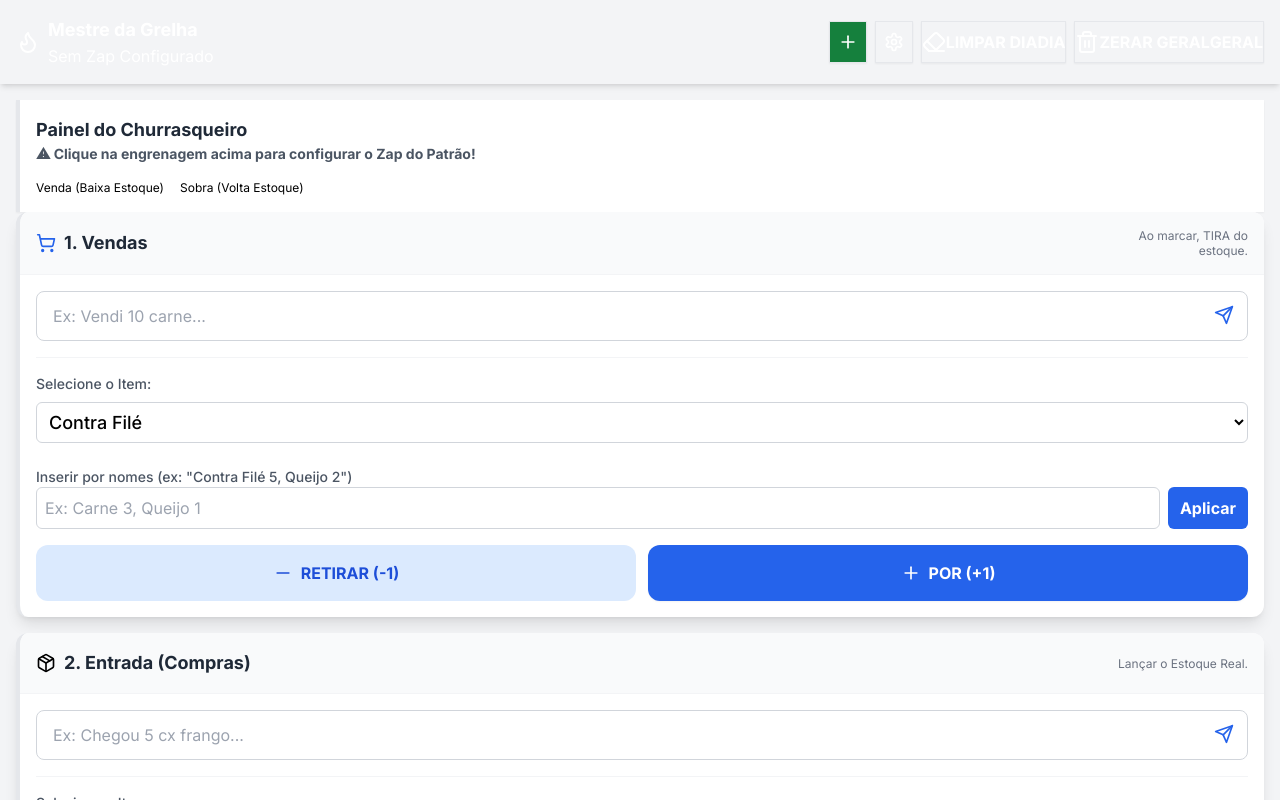
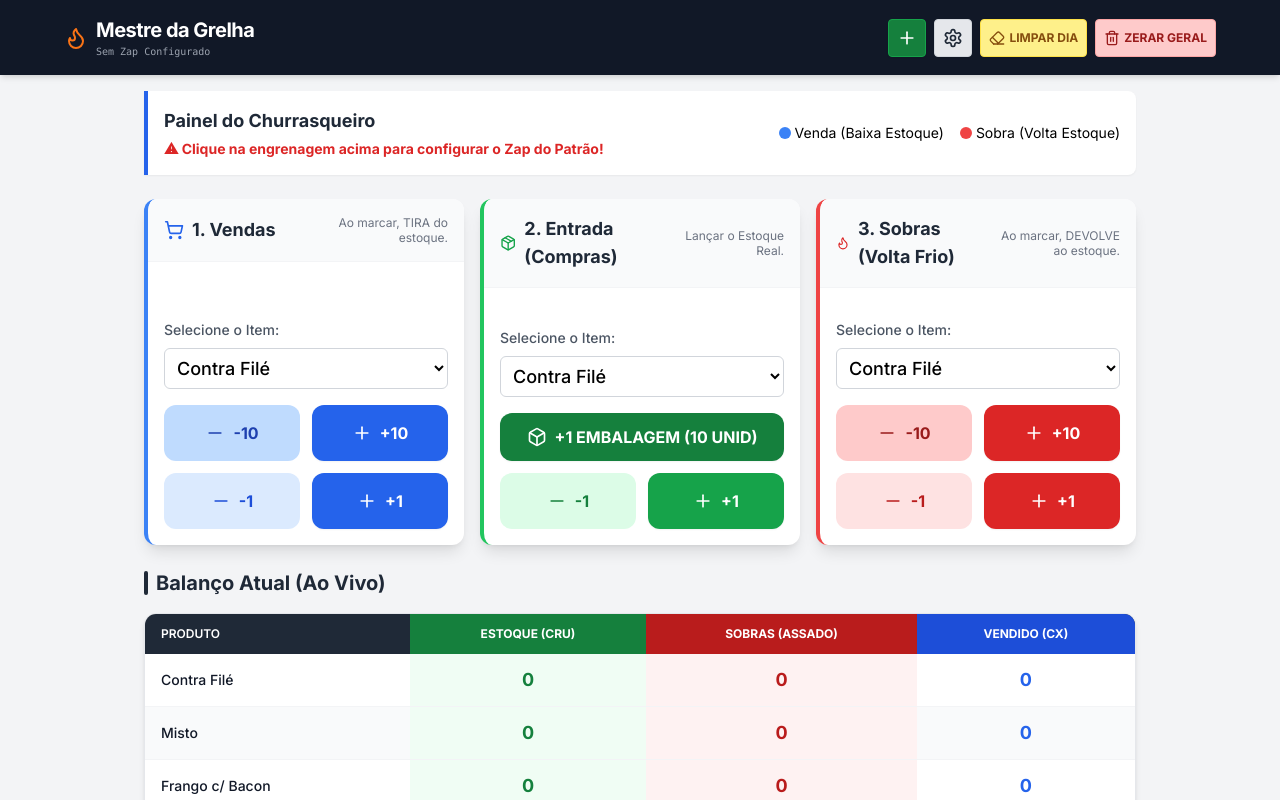
Before and after one commit to hackneural26/resenha-, a React (Vite) app: page / in a window 1280 px wide. Shown: the top 800 px of the page. Built offline with nearby package versions, Linux system fonts and the light colour scheme.

Commit message:
feat: simplify sales UI and fix button colors

```diff
--- a/App.tsx
+++ b/App.tsx
@@ -348,7 +348,7 @@ const App: React.FC = () => {
 
             <button
               onClick={openSettings}
-              className="bg-gray-700 hover:bg-gray-600 text-white transition-colors flex items-center justify-center p-2 rounded shadow-sm border border-gray-600"
+              className="bg-gray-200 hover:bg-gray-300 text-gray-800 transition-colors flex items-center justify-center p-2 rounded shadow-sm border border-gray-300"
               title="Configurar Número do Patrão"
             >
               <Settings className="w-5 h-5" />
@@ -356,7 +356,7 @@ const App: React.FC = () => {
 
             <button
               onClick={handleClearDailyMetricsOnly}
-              className="bg-yellow-600 hover:bg-yellow-500 text-white transition-colors flex items-center gap-1 text-[10px] md:text-xs uppercase font-bold border border-yellow-500 px-2 py-2 rounded shadow-sm"
+              className="bg-yellow-200 hover:bg-yellow-300 text-yellow-800 transition-colors flex items-center gap-1 text-[10px] md:text-xs uppercase font-bold border border-yellow-300 px-2 py-2 rounded shadow-sm"
               title="Limpar apenas Vendas e Sobras, manter Estoque"
             >
               <Eraser className="w-4 h-4" />
@@ -365,7 +365,7 @@ const App: React.FC = () => {
             </button>
             <button
               onClick={resetData}
-              className="bg-red-900 hover:bg-red-700 text-white transition-colors flex items-center gap-1 text-[10px] md:text-xs uppercase font-bold border border-red-700 px-2 py-2 rounded shadow-sm"
+              className="bg-red-200 hover:bg-red-300 text-red-800 transition-colors flex items-center gap-1 text-[10px] md:text-xs uppercase font-bold border border-red-300 px-2 py-2 rounded shadow-sm"
               title="Apagar tudo e começar do zero"
             >
               <Trash2 className="w-4 h-4" />
--- a/components/ActionCard.tsx
+++ b/components/ActionCard.tsx
@@ -1,6 +1,5 @@
 import React, { useState } from 'react';
-import { Loader2, Mic, Send, Plus, Minus, Box } from 'lucide-react';
-import { parseVoiceInput } from '../services/geminiService';
+import { Plus, Minus, Box } from 'lucide-react';
 import { InputContext, SkewerItem } from '../types';
 
 interface ActionCardProps {
@@ -22,12 +21,14 @@ export const ActionCard: React.FC<ActionCardProps> = ({
   items,
   onUpdate
 }) => {
-  const [inputText, setInputText] = useState('');
-  const [loading, setLoading] = useState(false);
-  const [selectedItem, setSelectedItem] = useState<string>(items[0].id);
-  const [bulkByName, setBulkByName] = useState('');
+  const [selectedItem, setSelectedItem] = useState<string>(items.length > 0 ? items[0].id : '');
 
   const handleManualSubmit = (delta: number) => {
+    if (!selectedItem) {
+      alert("Por favor, adicione um item primeiro antes de fazer alterações.");
+      return;
+    }
+
     let field: keyof SkewerItem;
 
     if (context === 'SALES') field = 'sold';
@@ -37,105 +38,24 @@ export const ActionCard: React.FC<ActionCardProps> = ({
     onUpdate(selectedItem, field, delta);
   };
 
-  const handleBulkByName = () => {
-    const text = bulkByName.trim();
-    if (!text) return;
-
-    const numberWords: Record<string, number> = {
-      'zero': 0, 'um': 1, 'uma': 1, 'dois': 2, 'duas': 2, 'três': 3, 'tres': 3,
-      'quatro': 4, 'cinco': 5, 'seis': 6, 'sete': 7, 'oito': 8, 'nove': 9,
-      'dez': 10, 'onze': 11, 'doze': 12, 'treze': 13, 'catorze': 14, 'quatorze': 14,
-      'quinze': 15, 'dezesseis': 16, 'dezessete': 17, 'dezoito': 18, 'dezenove': 19,
-      'vinte': 20
+  // Cores dinâmicas para os botões baseadas no contexto
+  const getButtonColor = (isPlus: boolean, isLarge: boolean = false) => {
+      const baseColors = {
+        'PRODUCTION': { plus: 'bg-red-600 hover:bg-red-700', minus: 'bg-red-100 text-red-700 hover:bg-red-200' },
+        'ENTRY':      { plus: 'bg-green-600 hover:bg-green-700', minus: 'bg-green-100 text-green-700 hover:bg-green-200' },
+        'SALES':      { plus: 'bg-blue-600 hover:bg-blue-700', minus: 'bg-blue-100 text-blue-700 hover:bg-blue-200' },
       };
 
-    const parts = text.split(/[.,;]+/).map(p => p.trim()).filter(Boolean);
-    const errors: string[] = [];
+      const style = baseColors[context];
+      const color = isPlus ? style.plus : style.minus;
 
-    const normalize = (s: string) => s.toLowerCase().normalize('NFD').replace(/\p{Diacritic}/gu, '').replace(/[^a-z0-9\s]/g, '').trim();
+      // Botões grandes (+10) sempre com cor sólida
+      if (isLarge && isPlus) return style.plus;
+      if (isLarge && !isPlus) return context === 'SALES' ? 'bg-blue-200 text-blue-800 hover:bg-blue-300' :
+                                  context === 'PRODUCTION' ? 'bg-red-200 text-red-800 hover:bg-red-300' :
+                                  'bg-green-200 text-green-800 hover:bg-green-300';
 
-    parts.forEach(part => {
-      let qty: number | null = null;
-      let namePart: string | null = null;
-
-      // Try patterns like: "2 espeto de nome" or "dois espeto de nome"
-      let m = part.match(/^(\d+|[a-zA-ZÀ-ÿ]+)\s+(?:espeto?s?|unidades?|unid)?(?:\s+de\s+)?(.+)$/i);
-      if (m) {
-        const numStr = m[1];
-        const maybeName = m[2];
-        if (/^\d+$/.test(numStr)) qty = Number(numStr);
-        else {
-          const n = numStr.toLowerCase().normalize('NFD').replace(/\p{Diacritic}/gu, '');
-          qty = numberWords[n] ?? null;
-        }
-        namePart = maybeName;
-      } else {
-        // Try patterns like: "nome 2" or "nome dois"
-        m = part.match(/^(.+?)\s+(\d+|[a-zA-ZÀ-ÿ]+)$/i);
-        if (m) {
-          const maybeName = m[1];
-          const numStr = m[2];
-          if (/^\d+$/.test(numStr)) qty = Number(numStr);
-          else {
-            const n = numStr.toLowerCase().normalize('NFD').replace(/\p{Diacritic}/gu, '');
-            qty = numberWords[n] ?? null;
-          }
-          namePart = maybeName;
-        }
-      }
-
-      if (qty === null || !namePart) {
-        errors.push(part);
-        return;
-      }
-
-      const cleaned = normalize(namePart);
-      const found = items.find(i => normalize(i.name).includes(cleaned) || i.id.toLowerCase() === cleaned.replace(/\s+/g, '_'));
-      if (!found) {
-        errors.push(part);
-        return;
-      }
-
-      // Map context to field
-      let field: keyof SkewerItem;
-      if (context === 'SALES') field = 'sold';
-      else if (context === 'ENTRY') field = 'stock';
-      else field = 'leftover';
-
-      onUpdate(found.id, field, qty);
-    });
-
-    if (errors.length) alert('Não foi possível entender: ' + errors.join(' / '));
-    setBulkByName('');
-  };
-
-  const handleAISubmit = async (e: React.FormEvent) => {
-    e.preventDefault();
-    if (!inputText.trim()) return;
-
-    setLoading(true);
-    const result = await parseVoiceInput(inputText, context);
-    setLoading(false);
-
-    if (result && result.itemId) {
-      let field: keyof SkewerItem;
-
-      if (context === 'SALES') field = 'sold';
-      else if (context === 'ENTRY') field = 'stock';
-      else field = 'leftover';
-
-      onUpdate(result.itemId, field, result.quantity);
-      setInputText('');
-    } else {
-      alert("Não entendi o item ou a quantidade. Tente: '10 de carne' ou '5 pacotes de queijo'.");
-    }
-  };
-
-  // Cores dinâmicas para os botões baseadas no contexto
-  const getButtonColor = (isPlus: boolean) => {
-      if (context === 'PRODUCTION') return isPlus ? 'bg-red-600 hover:bg-red-700' : 'bg-red-100 text-red-700 hover:bg-red-200';
-      if (context === 'ENTRY') return isPlus ? 'bg-green-600 hover:bg-green-700' : 'bg-green-100 text-green-700 hover:bg-green-200';
-      return isPlus ? 'bg-blue-600 hover:bg-blue-700' : 'bg-blue-100 text-blue-700 hover:bg-blue-200';
+      return color;
   };
 
   return (
@@ -149,54 +69,24 @@ export const ActionCard: React.FC<ActionCardProps> = ({
       </div>
 
       <div className="p-4 flex-1 flex flex-col gap-4">
-        {/* AI Input Area */}
-        <form onSubmit={handleAISubmit} className="relative">
-          <input
-            type="text"
-            value={inputText}
-            onChange={(e) => setInputText(e.target.value)}
-            placeholder={context === 'ENTRY' ? "Ex: Chegou 5 cx frango..." : context === 'PRODUCTION' ? "Ex: Sobrou 5 queijo..." : "Ex: Vendi 10 carne..."}
-            className="w-full pl-4 pr-12 py-3 rounded-lg border border-gray-300 focus:ring-2 focus:ring-blue-500 focus:border-transparent outline-none transition-all"
-          />
-          <button
-            type="submit"
-            disabled={loading}
-            className="absolute right-2 top-2 p-1.5 text-blue-600 hover:bg-blue-50 rounded-md transition-colors"
-          >
-            {loading ? <Loader2 className="w-5 h-5 animate-spin" /> : <Send className="w-5 h-5" />}
-          </button>
-        </form>
-
         {/* Manual Controls */}
-        <div className="mt-auto pt-4 border-t border-gray-100">
+        <div className="mt-auto pt-4">
           <label className="block text-sm font-medium text-gray-600 mb-2">Selecione o Item:</label>
           <select
             className="w-full p-2 mb-4 border border-gray-300 rounded-md bg-white text-lg font-medium"
             value={selectedItem}
             onChange={(e) => setSelectedItem(e.target.value)}
+            disabled={items.length === 0}
           >
-            {items.map(i => (
+            {items.length > 0 ? (
+              items.map(i => (
                 <option key={i.id} value={i.id}>{i.name}</option>
-            ))}
+              ))
+            ) : (
+              <option>Nenhum item adicionado</option>
+            )}
           </select>
 
-          {/* Bulk by name input */}
-          <label className="block text-sm font-medium text-gray-600 mt-2">Inserir por nomes (ex: "Contra Filé 5, Queijo 2")</label>
-          <div className="flex gap-2 mb-4">
-            <input
-              type="text"
-              value={bulkByName}
-              onChange={(e) => setBulkByName(e.target.value)}
-              placeholder={context === 'ENTRY' ? "Ex: Queijo 5, Frango 2" : "Ex: Carne 3, Queijo 1"}
-              className="flex-1 p-2 border border-gray-300 rounded-md"
-            />
-            <button
-              onClick={handleBulkByName}
-              className="py-2 px-3 bg-blue-600 text-white rounded-md font-bold"
-            >
-              Aplicar
-            </button>
-          </div>
           {/* Botões de Ação */}
           <div className="flex flex-col gap-3">
 
@@ -211,20 +101,41 @@ export const ActionCard: React.FC<ActionCardProps> = ({
                </button>
             )}
 
+            {/* Botões de Venda/Sobra (+10 / -10) */}
+            {(context === 'SALES' || context === 'PRODUCTION') && (
+              <div className="grid grid-cols-2 gap-3">
+                 <button
+                  onClick={() => handleManualSubmit(-10)}
+                  className={`py-4 rounded-xl font-bold transition-colors flex items-center justify-center gap-2 ${getButtonColor(false, true)}`}
+                >
+                  <Minus className="w-5 h-5" />
+                  -10
+                </button>
+                <button
+                  onClick={() => handleManualSubmit(10)}
+                  className={`py-4 rounded-xl font-bold text-white transition-colors shadow-sm flex items-center justify-center gap-2 ${getButtonColor(true, true)}`}
+                >
+                  <Plus className="w-5 h-5" />
+                  +10
+                </button>
+              </div>
+            )}
+
+            {/* Botões padrão (+1 / -1) */}
             <div className="grid grid-cols-2 gap-3">
               <button
                 onClick={() => handleManualSubmit(-1)}
                 className={`py-4 rounded-xl font-bold transition-colors flex items-center justify-center gap-2 ${getButtonColor(false)}`}
               >
                 <Minus className="w-5 h-5" />
-                RETIRAR (-1)
+                -1
               </button>
               <button
                 onClick={() => handleManualSubmit(1)}
                 className={`py-4 rounded-xl font-bold text-white transition-colors shadow-sm flex items-center justify-center gap-2 ${getButtonColor(true)}`}
               >
                 <Plus className="w-5 h-5" />
-                POR (+1)
+                +1
               </button>
             </div>
           </div>
--- a/tailwind.config.js
+++ b/tailwind.config.js
@@ -2,7 +2,7 @@
 export default {
   content: [
     "./index.html",
-    "./src/**/*.{js,ts,jsx,tsx}",
+    "./**/*.{js,ts,jsx,tsx}",
     "./components/**/*.{js,ts,jsx,tsx}",
   ],
   theme: {
```
Lines whose indentation alone changed are shown as unchanged.
